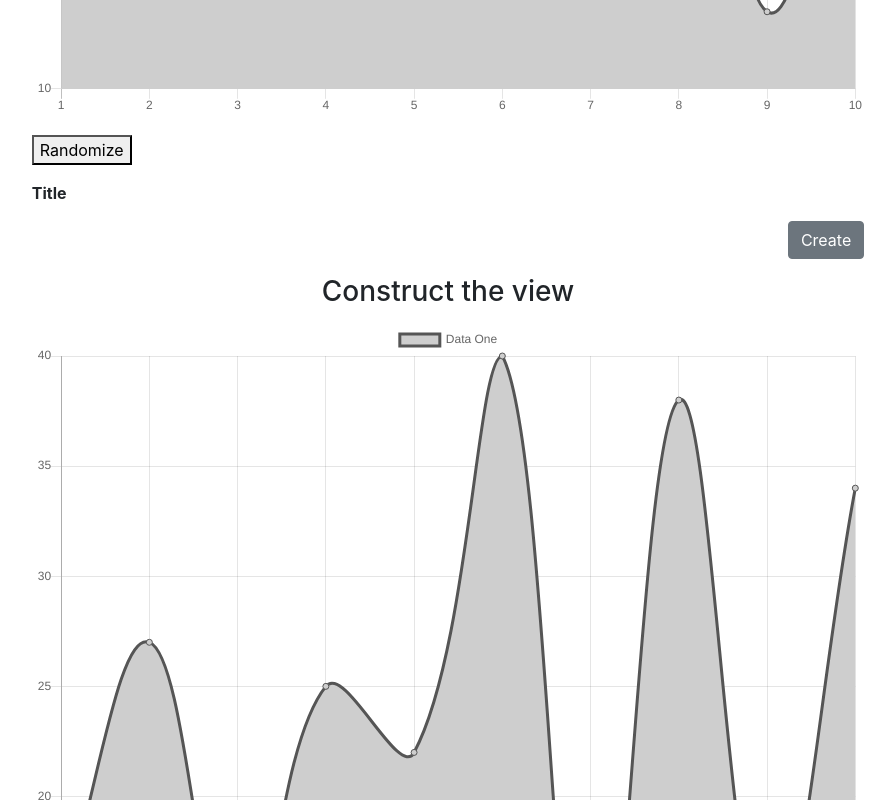
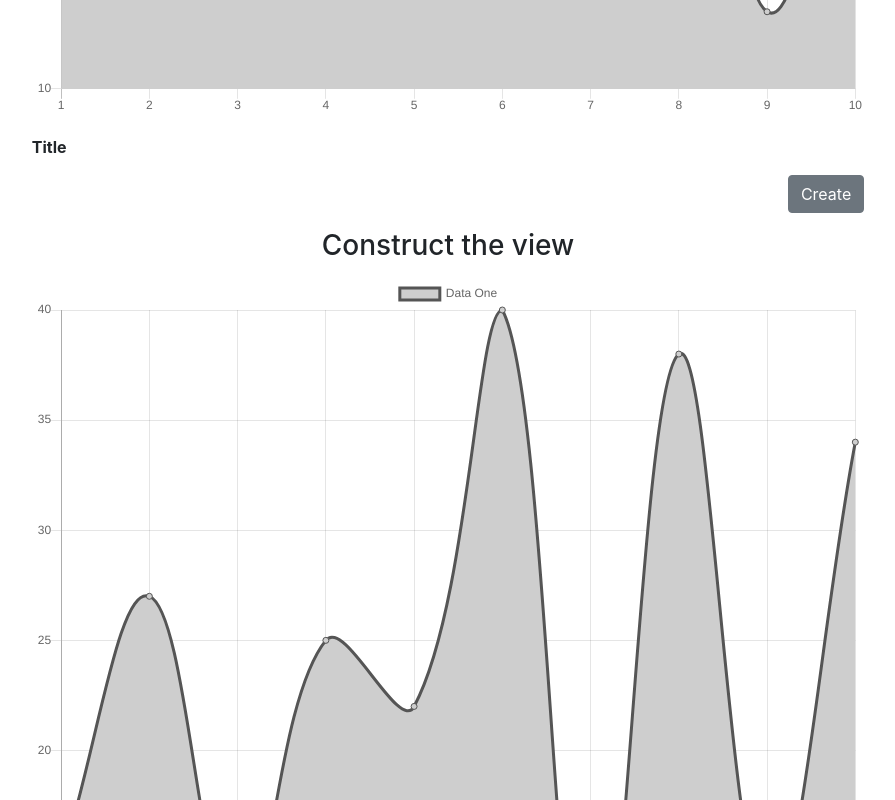
Before and after one commit to GematrixTeam/gematrix-frontend, a Vue app: page /visualize in a window 1280 px wide. Shown: the part 860-1660 px from the top of the page, without its empty margins (192-1087 px from the left). Built offline with nearby package versions, Linux system fonts and the light colour scheme; no server answers.

Commit message:
Removed the randomize button

```diff
--- a/src/components/RandomChart.vue
+++ b/src/components/RandomChart.vue
@@ -5,7 +5,7 @@
     <b-button href="/" class="mr-2">Twitter</b-button>
     <b-button href="/" class="mr-2">Embed Code</b-button>
     <b-button href="/" class="mr-2">Home</b-button -->
-    <button @click="fillData()">Randomize</button>
+    <!-- button @click="fillData()">Randomize</button -->
   </div>
 </template>
 
```
